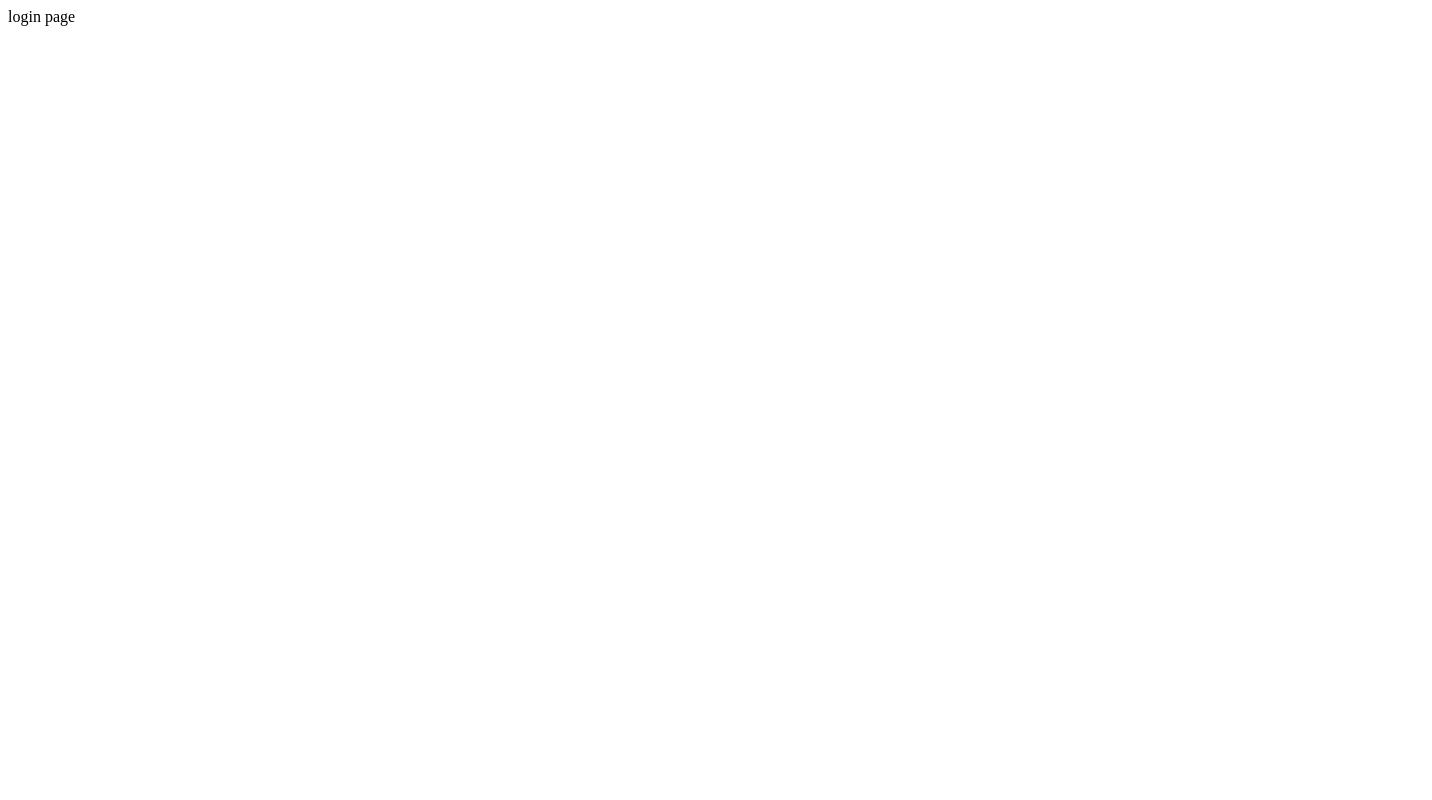
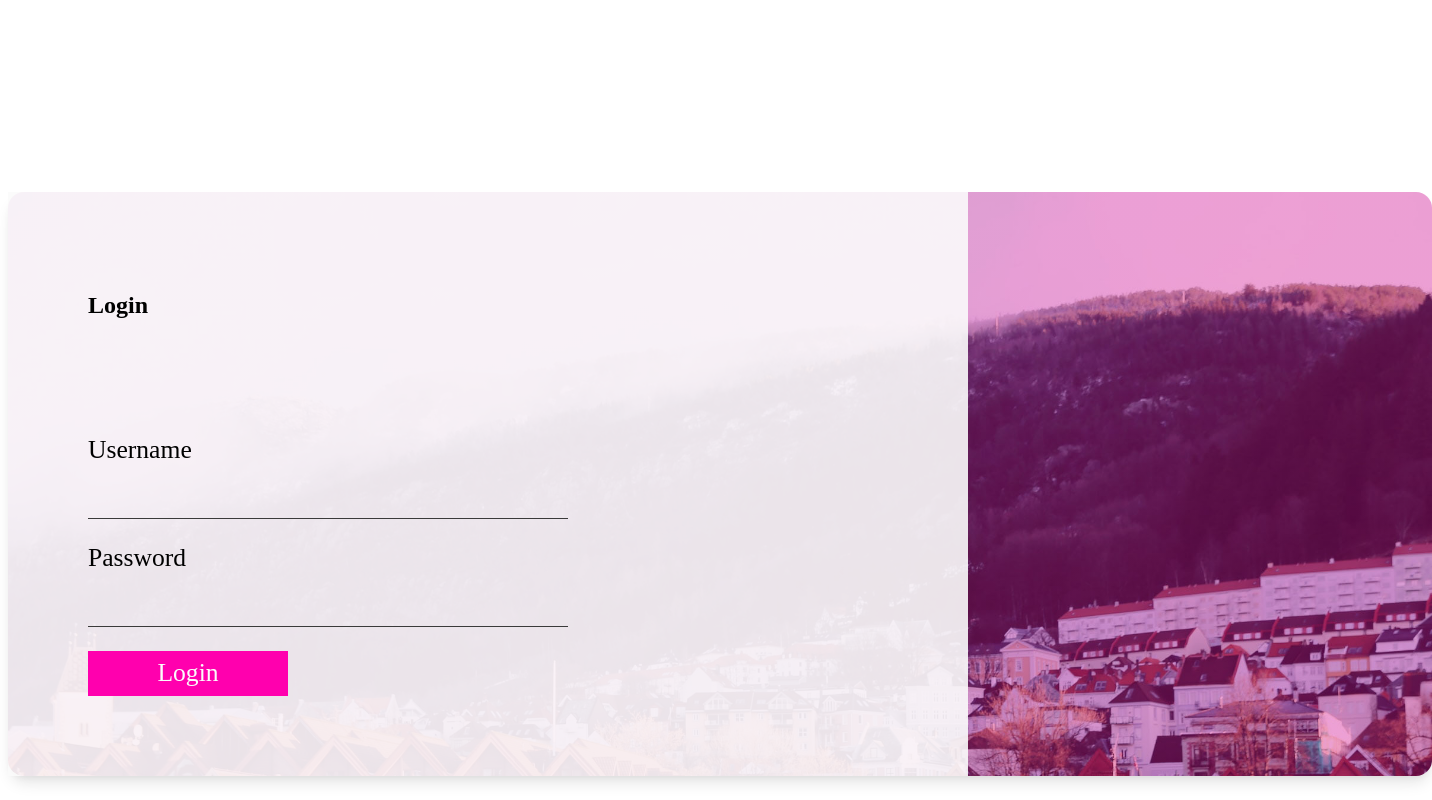
Before and after one commit to Noroff-FEU-Assignments/project-exam-2-RikkeLindberg, a Next.js app: page /login in a window 1280 px wide. Shown: the whole page, 1432 px wide, since content can reach past the window. Built offline with nearby package versions, Linux system fonts and the light colour scheme.

Commit message:
add form comp.

```diff
--- a/pages/login.js
+++ b/pages/login.js
@@ -1,7 +1,9 @@
+import LoginForm from "../components/forms/LoginForm";
+
 export default function login() {
     return (
-        <div>
-            login page
-        </div>
+        <section>
+            <LoginForm />
+        </section>
     )
 }
```
